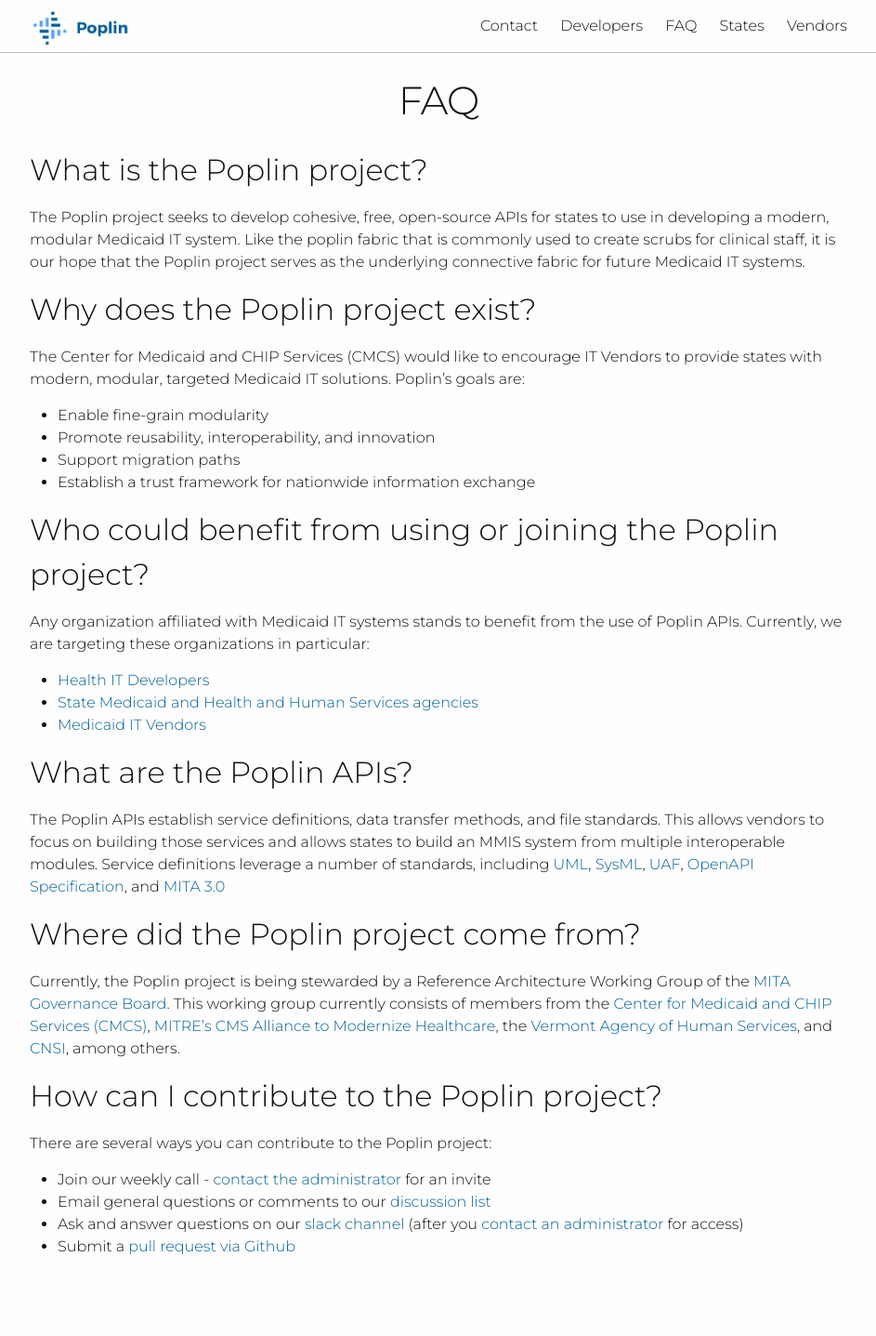
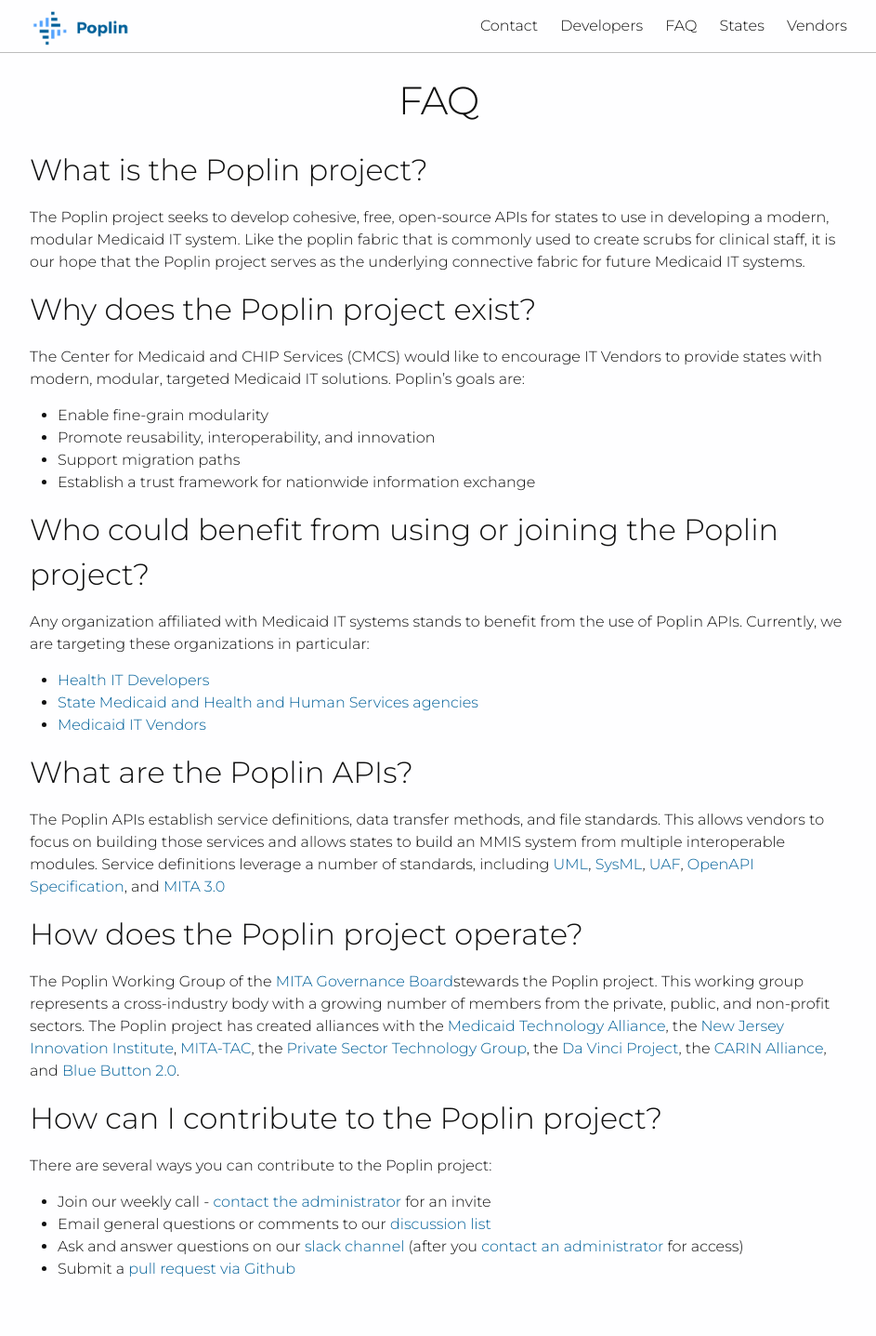
Before and after one commit to MITA-Governance-Board/Poplin, a Jekyll site: the page built from faq.md, in a window 1280 px wide. Shown: the whole page at 93% size, without its empty margins (168-1111 px from the left). Built offline with Jekyll 4.4.1, drawn with Linux system fonts in a browser that asks for light colours; nearby versions of some CDN libraries; before the commit the page ends 1413 px from its top, so only the background shows below that.

Commit message:
Updated text to reflect new operation structure.

```diff
--- a/faq.md
+++ b/faq.md
@@ -26,9 +26,9 @@
 ## What are the Poplin APIs?
 The Poplin APIs establish service definitions, data transfer methods, and file standards.  This allows vendors to focus on building those services and allows states to build an MMIS system from multiple interoperable modules.  Service definitions leverage a number of standards, including [UML](http://www.omg.org/spec/UML/), [SysML](http://www.omg.org/spec/SysML/), [UAF](http://www.omg.org/spec/UAF/), [OpenAPI Specification](https://github.com/OAI/OpenAPI-Specification), and [MITA 3.0](https://www.medicaid.gov/medicaid/data-and-systems/mita/mita-30/index.html)
 
-## Where did the Poplin project come from?
-Currently, the Poplin project is being stewarded by a Reference Architecture Working Group of the [MITA Governance Board](https://www.medicaid.gov/medicaid/data-and-systems/mita/governance/index.html).  This working group currently consists of members from the [Center for Medicaid and CHIP Services (CMCS)](https://www.medicaid.gov/), [MITRE's](https://www.mitre.org) [CMS Alliance to Modernize Healthcare](https://www.mitre.org/centers/cms-alliances-to-modernize-healthcare/who-we-are), the [Vermont Agency of Human Services](http://humanservices.vermont.gov/), and [CNSI](http://www.cns-inc.com/), among others.
-<!-- Does order matter here?  Is anyone offended by being called out here? -->
+## How does the Poplin project operate?
+The Poplin Working Group of the [MITA Governance Board](https://www.medicaid.gov/medicaid/data-and-systems/mita/governance/index.html)stewards the Poplin project. This working group represents a cross-industry body with a growing number of members from the private, public, and non-profit sectors. The Poplin project has created alliances with the
+[Medicaid Technology Alliance](http://www.medicaidtechalliance.com/), the [New Jersey Innovation Institute](http://njii.com/), [MITA-TAC](https://mitatacpoc.org/), the [Private Sector Technology Group](https://www.pstg.org/), the [Da Vinci Project](http://www.hl7.org/about/davinci/index.cfm), the [CARIN Alliance](https://carinalliance.com/), and [Blue Button 2.0](https://bluebutton.cms.gov/).
 
 ## How can I contribute to the Poplin project?
 There are several ways you can contribute to the Poplin project:
```
